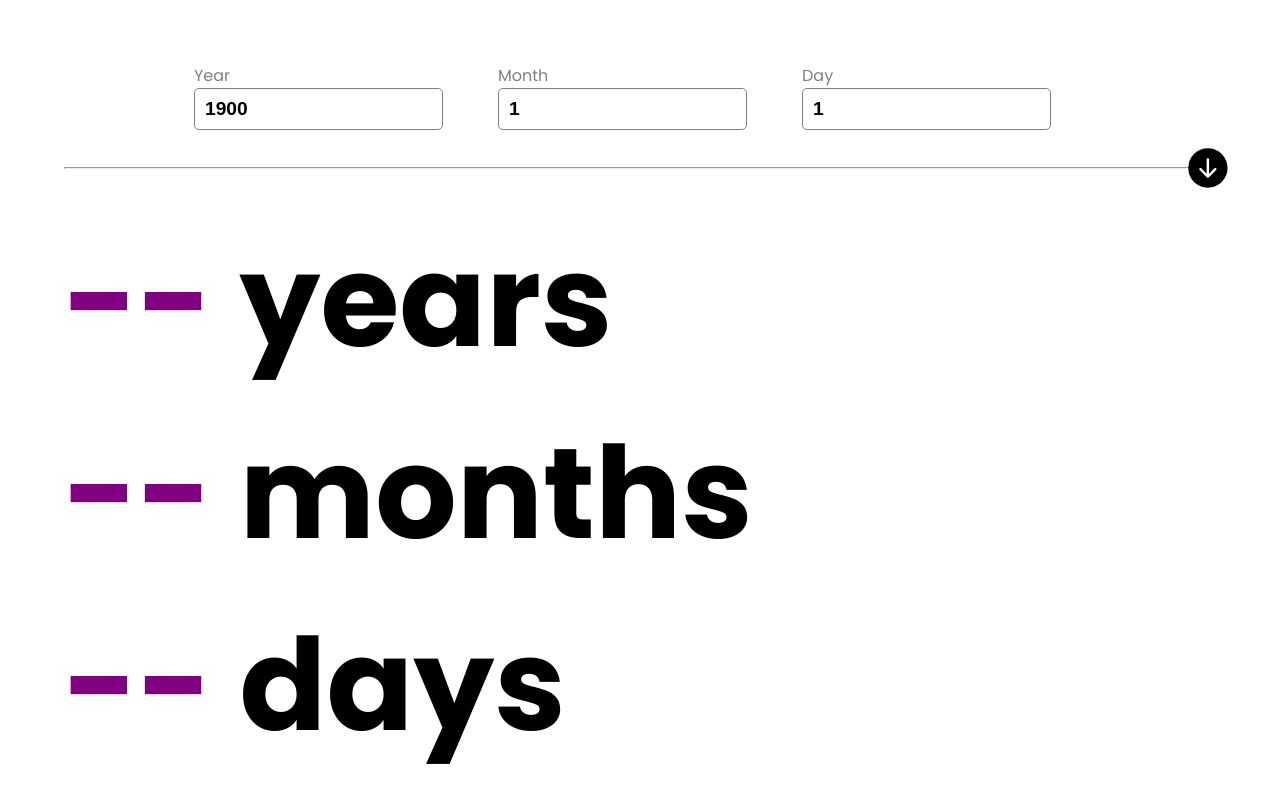
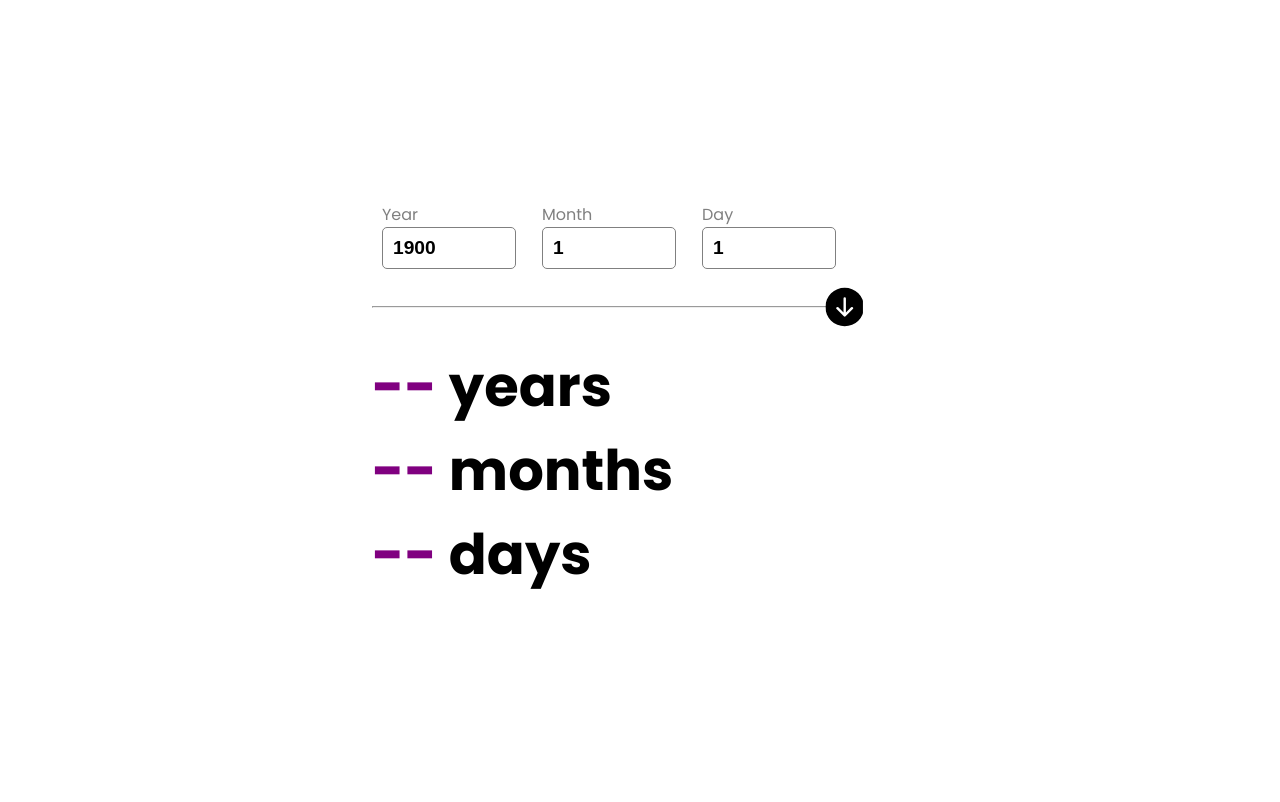
Before and after one commit to GordonPalagi/ageCalc, a React (Vite) app in the folder ageCalc/: page / in a window 1280 px wide. Shown: the top 802 px of the page. Built offline with nearby package versions, Linux system fonts and the light colour scheme.

Commit message:
added width: clamp;

```diff
--- a/ageCalc/src/App.css
+++ b/ageCalc/src/App.css
@@ -1,5 +1,5 @@
 #root {
-  max-width: 1280px;
+  max-width: 600px;
   width: 100%;
   margin: 0 auto;
   padding: 2rem;
@@ -14,7 +14,7 @@
   border-radius: 10px 10px 35% 10px;
   padding: 2rem;
   font-family: 'Poppins', 'sans-serif';
-
+  width: clamp(300px, 80%, 600px);
 }
 
 .year-selection {
@@ -38,8 +38,8 @@
 p {
   padding: 0;
   margin: 0;
-  font-size: 10vw;
- }
+  font-size: 3.5rem;
+}
 
 span {
   color: purple;
```
